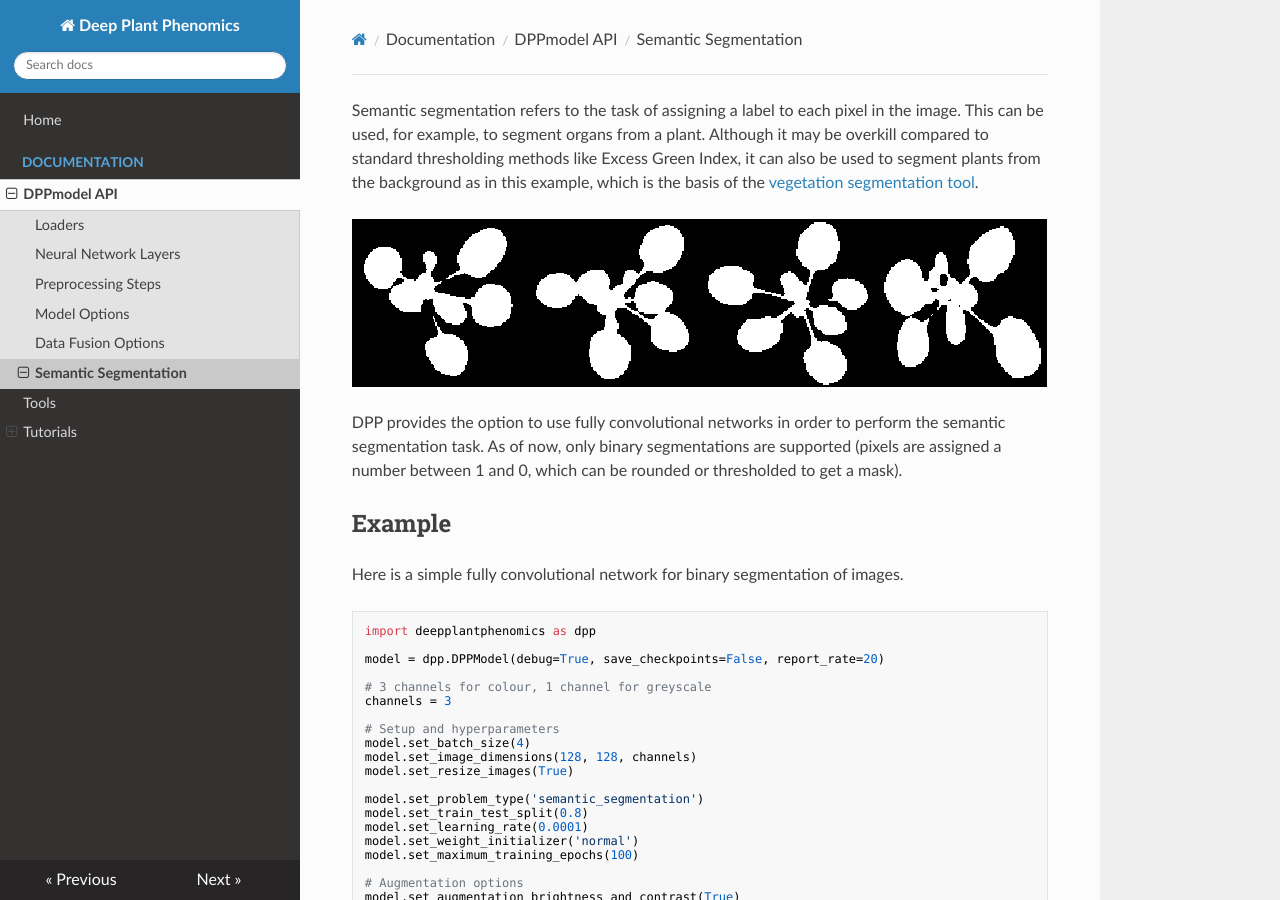
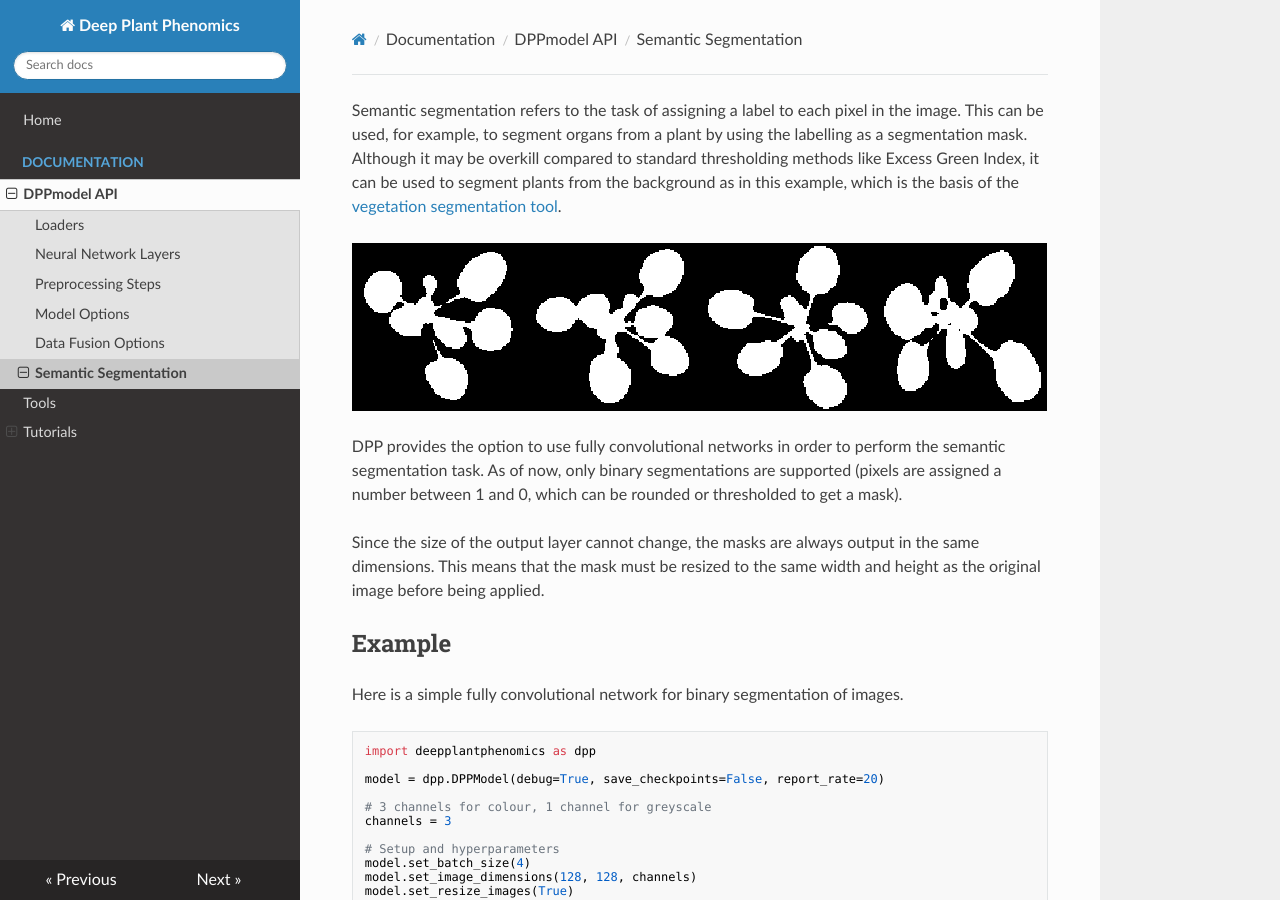
Before and after one commit to p2irc/deepplantphenomics, an MkDocs documentation site: the page built from docs/Semantic-Segmentation.md, in a window 1280 px wide and 900 px high. Built offline with MkDocs 1.6.1, drawn with Linux system fonts in a browser that asks for light colours; nearby versions of some CDN libraries; old or Windows-style settings are respelled for this version of MkDocs.

Commit message:
more documentation

```diff
--- a/docs/Semantic-Segmentation.md
+++ b/docs/Semantic-Segmentation.md
@@ -1,8 +1,10 @@
-Semantic segmentation refers to the task of assigning a label to each pixel in the image. This can be used, for example, to segment organs from a plant. Although it may be overkill compared to standard thresholding methods like Excess Green Index, it can also be used to segment plants from the background as in this example, which is the basis of the [vegetation segmentation tool](/Tools/).
+Semantic segmentation refers to the task of assigning a label to each pixel in the image. This can be used, for example, to segment organs from a plant by using the labelling as a segmentation mask. Although it may be overkill compared to standard thresholding methods like Excess Green Index, it can be used to segment plants from the background as in this example, which is the basis of the [vegetation segmentation tool](/Tools/).
 
 ![results](./semantic-output.png)
 
 DPP provides the option to use fully convolutional networks in order to perform the semantic segmentation task. As of now, only binary segmentations are supported (pixels are assigned a number between 1 and 0, which can be rounded or thresholded to get a mask).
+
+Since the size of the output layer cannot change, the masks are always output in the same dimensions. This means that the mask must be resized to the same width and height as the original image before being applied.
 
 ## Example
 
```
